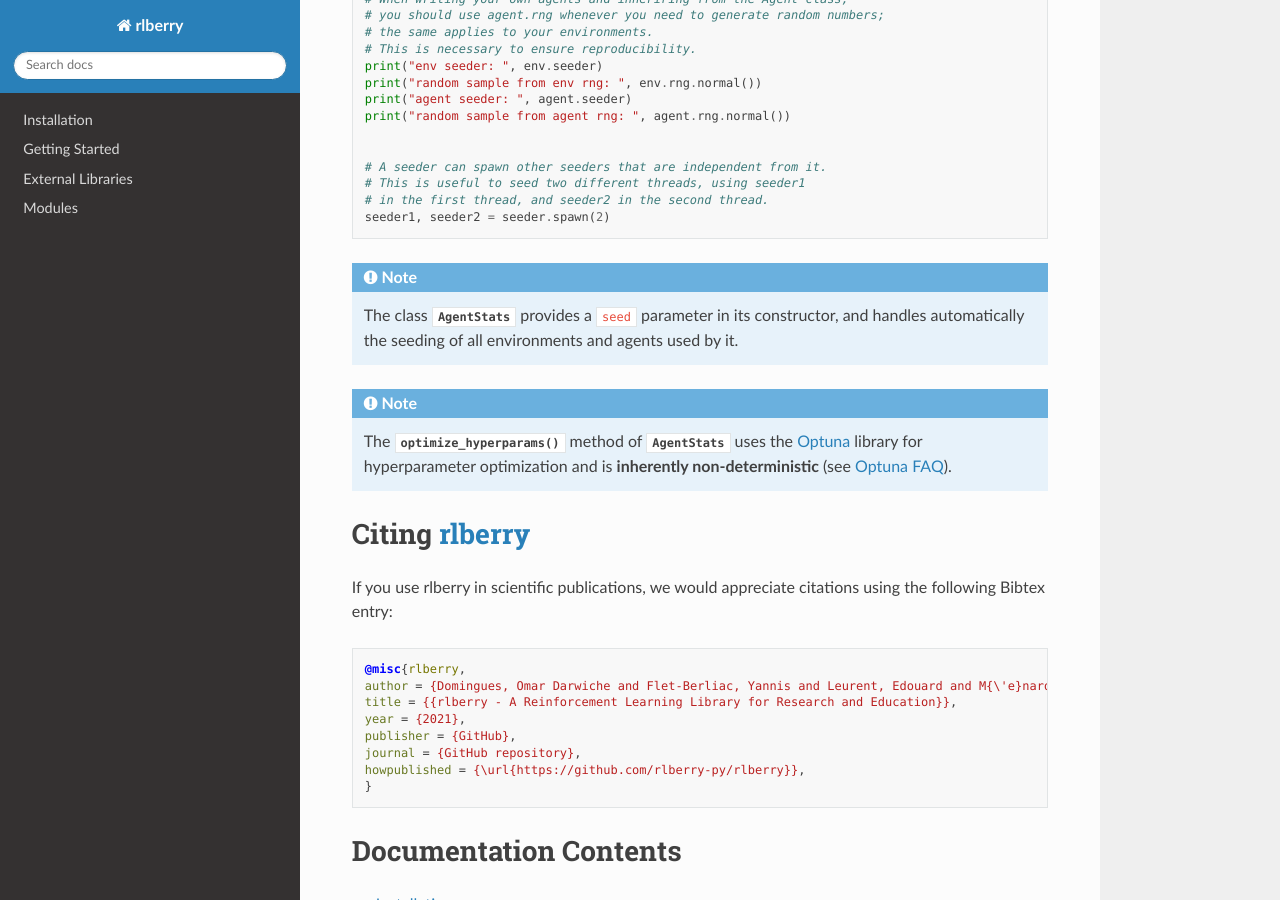
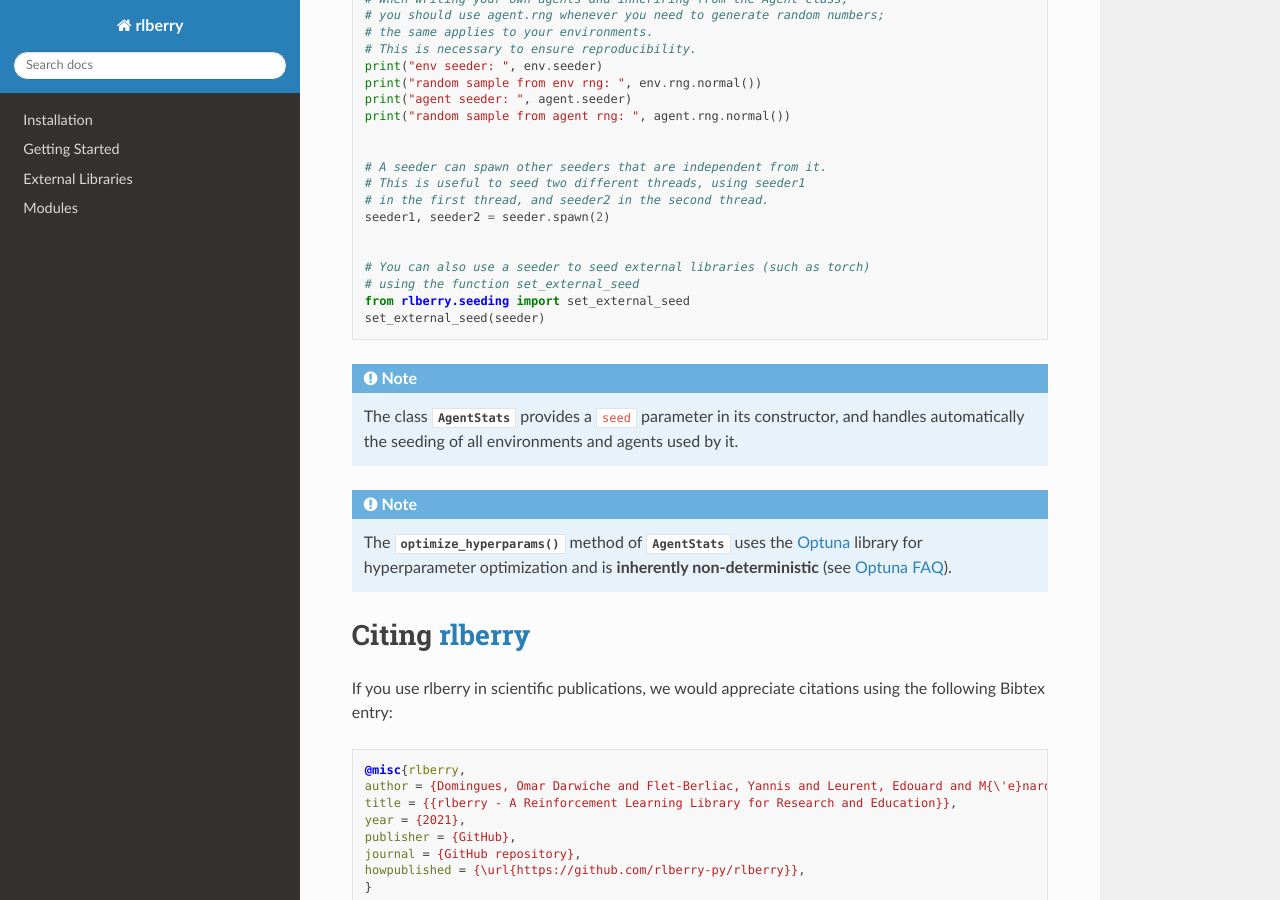
Before and after one commit to rlberry-py/rlberry, a Sphinx documentation site: the page built from docs/index.rst, in a window 1280 px wide and 900 px high, scrolled down 1652 px. Built offline with Sphinx 7.4.7 and the Read the Docs theme 2.0.0, drawn with Linux system fonts in a browser that asks for light colours.

Commit message:
feat(doc): Include set_external_seed in docs/example

```diff
--- a/docs/index.rst
+++ b/docs/index.rst
@@ -114,6 +114,12 @@ It works as follows:
     seeder1, seeder2 = seeder.spawn(2)
 
 
+    # You can also use a seeder to seed external libraries (such as torch)
+    # using the function set_external_seed
+    from rlberry.seeding import set_external_seed
+    set_external_seed(seeder)
+
+
 .. note::
     The class :class:`~rlberry.stats.agent_stats.AgentStats` provides a :code:`seed` parameter in its constructor,
     and handles automatically the seeding of all environments and agents used by it.
```
Also changed, not shown: 1 other file.
